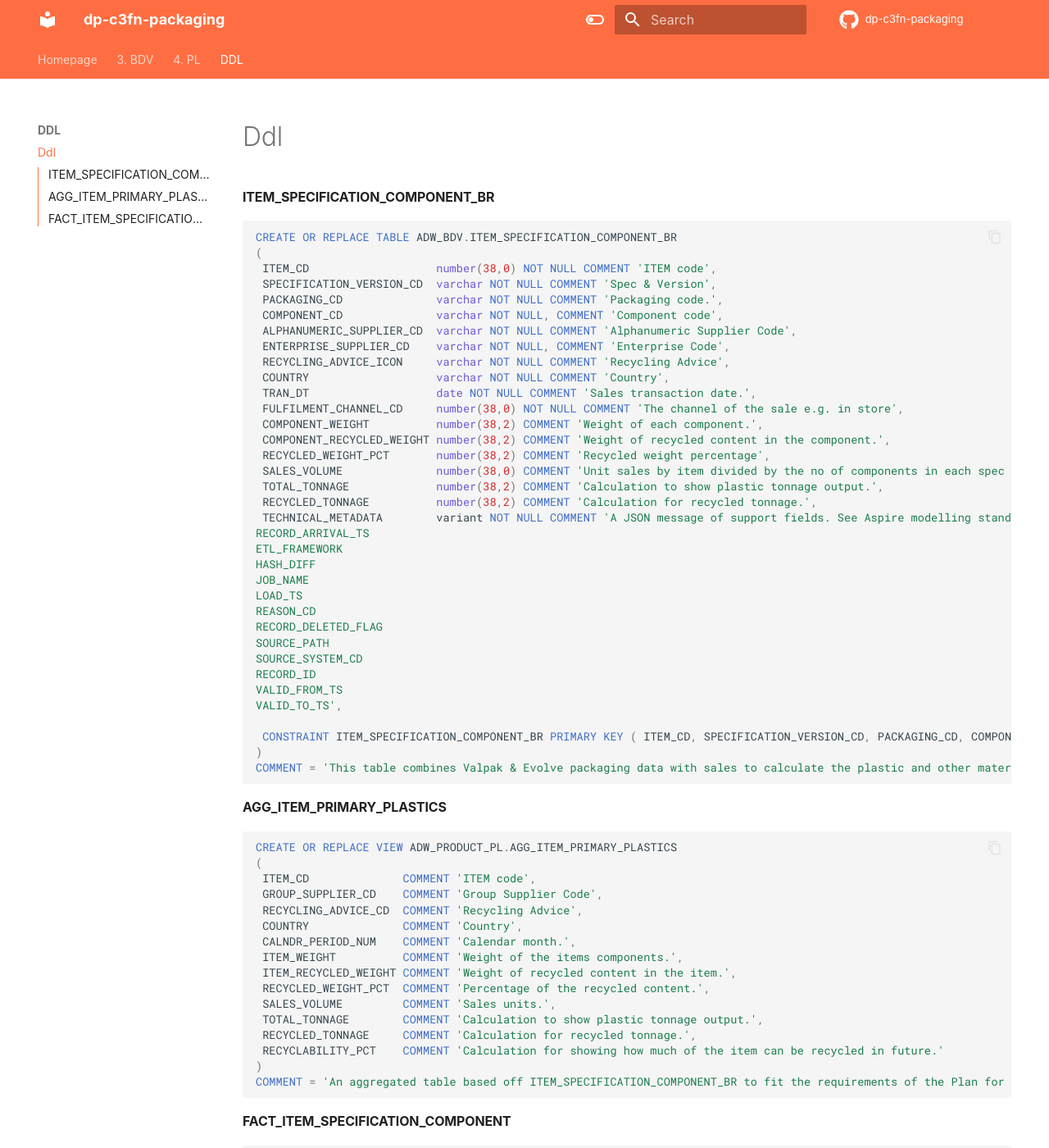
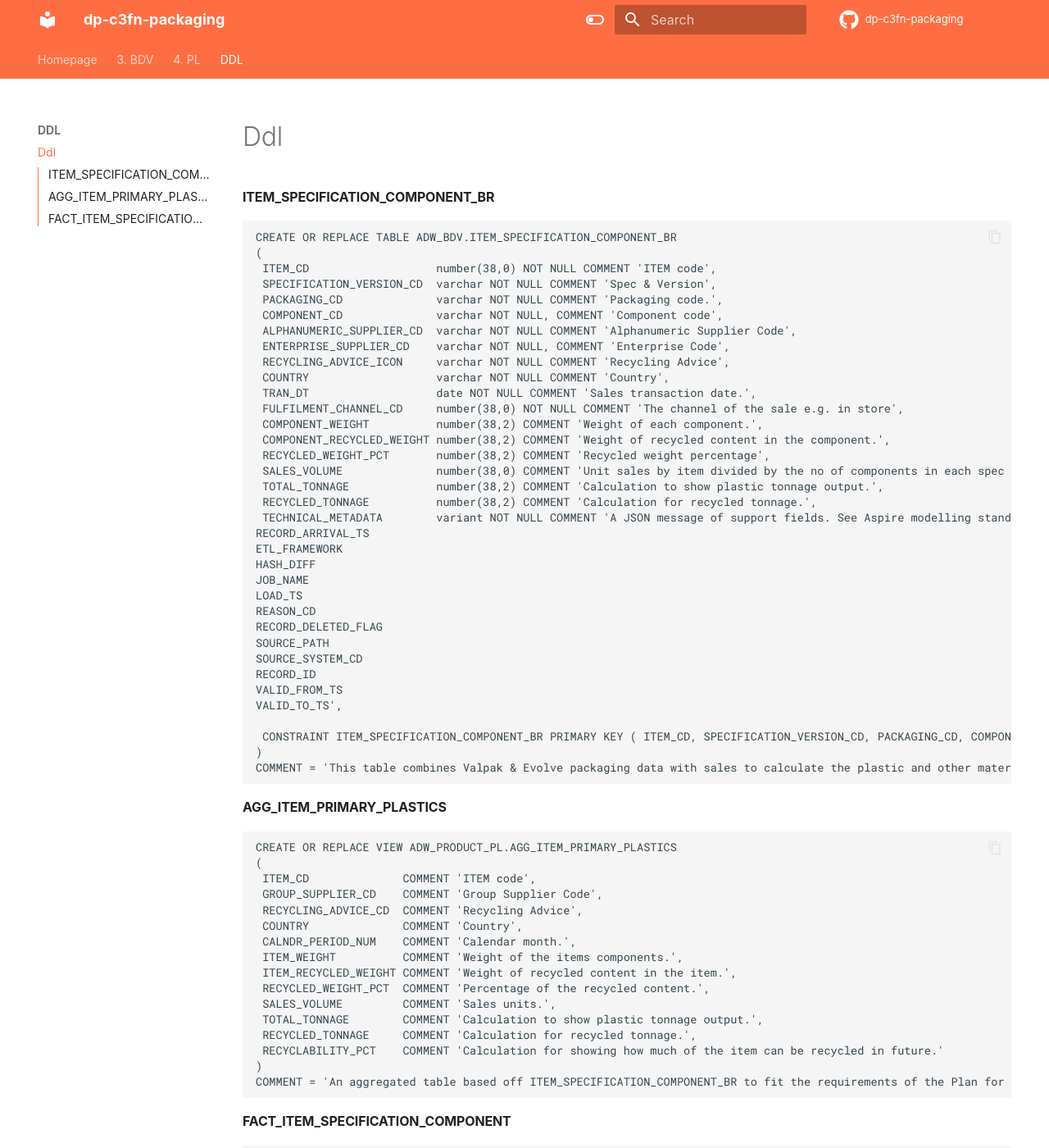
Before and after one commit to matt-wilkinson-js/test, an MkDocs documentation site: the page built from docs/DDL/ddl.md, in a window 1280 px wide and 1400 px high. Shown: the whole window at 82% size. Built offline with MkDocs 1.6.1 and Material for MkDocs 9.7.7, drawn with Linux system fonts in a browser that asks for light colours; some web fonts are replaced; comment, search, counter and statistics services are not loaded; some of the changed text lies outside the part shown.

Commit message:
updated ddl

````diff
--- a/docs/DDL/ddl.md
+++ b/docs/DDL/ddl.md
@@ -1,5 +1,5 @@
 #### ITEM_SPECIFICATION_COMPONENT_BR
-```sql
+```
 CREATE OR REPLACE TABLE ADW_BDV.ITEM_SPECIFICATION_COMPONENT_BR
 (
  ITEM_CD                   number(38,0) NOT NULL COMMENT 'ITEM code',
@@ -37,7 +37,7 @@ VALID_TO_TS',
 COMMENT = 'This table combines Valpak & Evolve packaging data with sales to calculate the plastic and other material output in tonnes.';
 ```
 #### AGG_ITEM_PRIMARY_PLASTICS
-``` sql
+```
 CREATE OR REPLACE VIEW ADW_PRODUCT_PL.AGG_ITEM_PRIMARY_PLASTICS
 (
  ITEM_CD              COMMENT 'ITEM code',
@@ -56,7 +56,7 @@ CREATE OR REPLACE VIEW ADW_PRODUCT_PL.AGG_ITEM_PRIMARY_PLASTICS
 COMMENT = 'An aggregated table based off ITEM_SPECIFICATION_COMPONENT_BR to fit the requirements of the Plan for Better Commercial dashboard.';
 ```
 #### FACT_ITEM_SPECIFICATION_COMPONENT
-``` sql
+```
 CREATE OR REPLACE VIEW ADW_PRODUCT_PL.FACT_ITEM_SPECIFICATION_COMPONENT
 (
  ITEM_CD                   COMMENT 'ITEM code',
````
